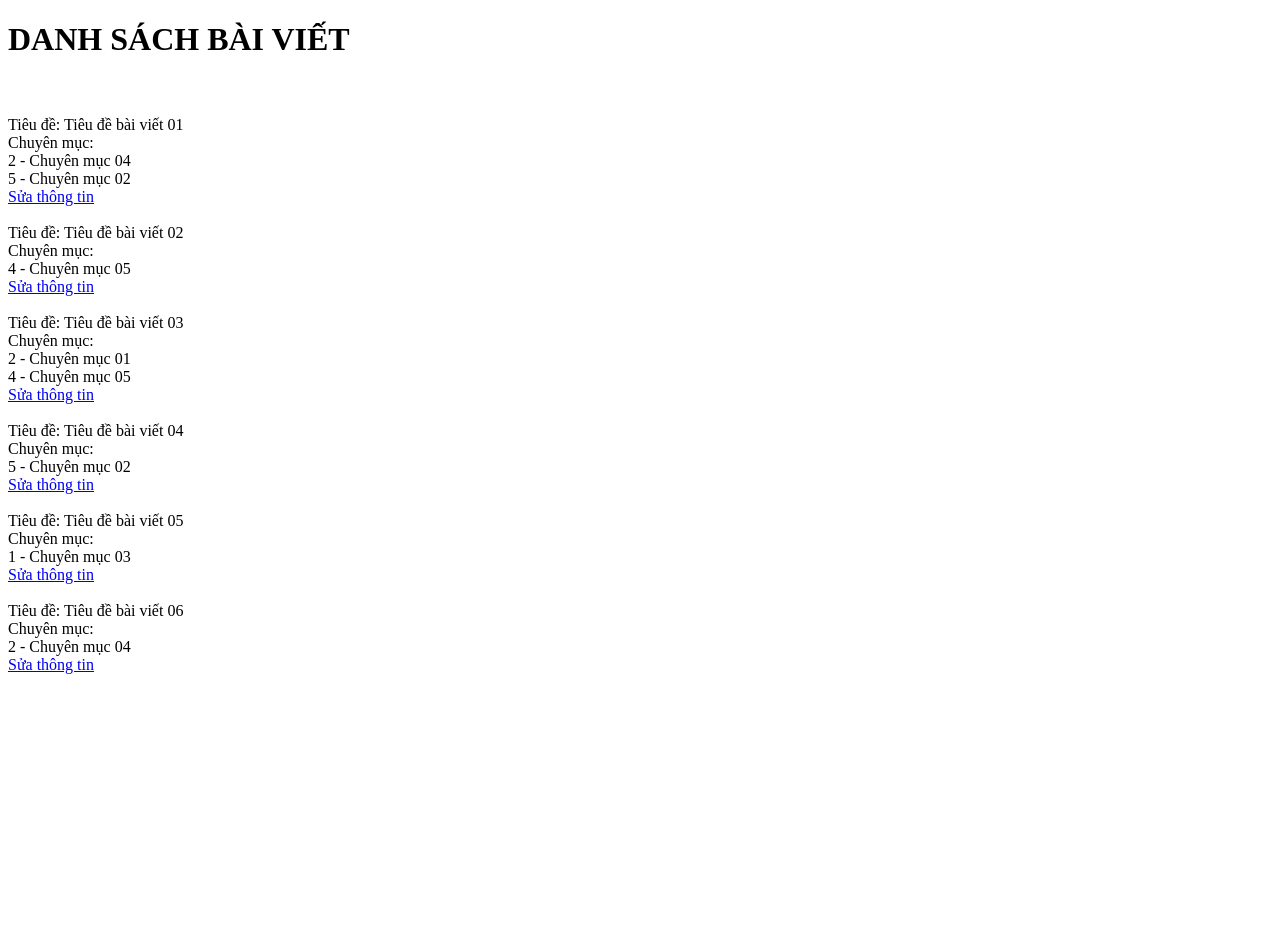
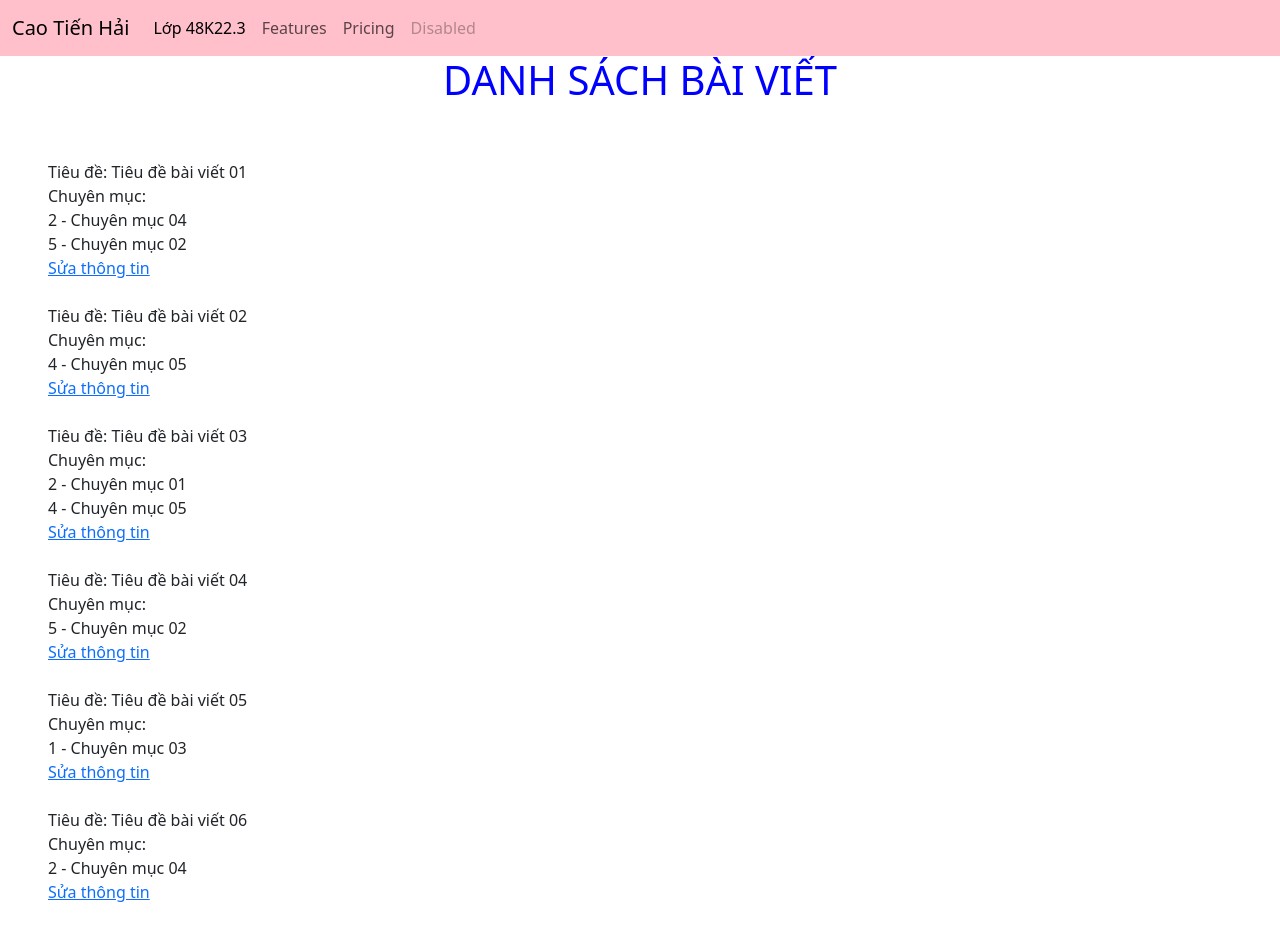
Before and after one commit to tienhai2808/de_gk_104_48K22.1_2024-2025, a Django app: page /dsbaiviet/ in a window 1280 px wide. Before the commit the page ends 674 px from the top, so only its background shows below. Run offline with Django 5.2, Linux system fonts and the light colour scheme; data comes from the database, SQL or seed files in the repository; both versions use the stored data as it was after the commit.

Commit message:
Commit 1

```diff
--- a/qlbaiviet/templates/base.html
+++ b/qlbaiviet/templates/base.html
@@ -4,8 +4,45 @@
   <meta charset="UTF-8">
   <meta name="viewport" content="width=device-width, initial-scale=1.0">
   <title>Document</title>
+  <link href="https://cdn.jsdelivr.net/npm/bootstrap@5.3.3/dist/css/bootstrap.min.css" rel="stylesheet" integrity="sha384-QWTKZyjpPEjISv5WaRU9OFeRpok6YctnYmDr5pNlyT2bRjXh0JMhjY6hW+ALEwIH" crossorigin="anonymous">
 </head>
 <body>
+  <!-- Header  -->
 
+
+  <nav class="navbar navbar-expand-lg" style="background-color: pink;">
+    <div class="container-fluid">
+      <a class="navbar-brand" href="#">Cao Tiến Hải</a>
+      <button class="navbar-toggler" type="button" data-bs-toggle="collapse" data-bs-target="#navbarNav" aria-controls="navbarNav" aria-expanded="false" aria-label="Toggle navigation">
+        <span class="navbar-toggler-icon"></span>
+      </button>
+      <div class="collapse navbar-collapse" id="navbarNav">
+        <ul class="navbar-nav">
+          <li class="nav-item">
+            <a class="nav-link active" aria-current="page" href="#">Lớp 48K22.3</a>
+          </li>
+          <li class="nav-item">
+            <a class="nav-link" href="#">Features</a>
+          </li>
+          <li class="nav-item">
+            <a class="nav-link" href="#">Pricing</a>
+          </li>
+          <li class="nav-item">
+            <a class="nav-link disabled" aria-disabled="true">Disabled</a>
+          </li>
+        </ul>
+      </div>
+    </div>
+  </nav>
+
+  <main class="mx-5">
+    {% block content %}
+
+    {% endblock %}
+  </main>
+
+
+  <script src="https://cdn.jsdelivr.net/npm/@popperjs/core@2.11.8/dist/umd/popper.min.js" integrity="sha384-I7E8VVD/ismYTF4hNIPjVp/Zjvgyol6VFvRkX/vR+Vc4jQkC+hVqc2pM8ODewa9r" crossorigin="anonymous"></script>
+  <script src="https://cdn.jsdelivr.net/npm/bootstrap@5.3.3/dist/js/bootstrap.min.js" integrity="sha384-0pUGZvbkm6XF6gxjEnlmuGrJXVbNuzT9qBBavbLwCsOGabYfZo0T0to5eqruptLy" crossorigin="anonymous"></script>
 </body>
 </html>
--- a/qlbaiviet/templates/dsbaiviet.html
+++ b/qlbaiviet/templates/dsbaiviet.html
@@ -1,12 +1,7 @@
-<!DOCTYPE html>
-<html lang="en">
-<head>
-  <meta charset="UTF-8">
-  <meta name="viewport" content="width=device-width, initial-scale=1.0">
-  <title>{{ title }}</title>
-</head>
-<body>
-  <h1>{{ title }}</h1>
+{% extends 'base.html' %}
+
+{% block content %}
+  <h1 style="text-align: center; color: blue;">{{ title }}</h1>
   {% for message in messages %}
     {{ message }}
   {% endfor %}
@@ -21,5 +16,4 @@
     <a href="/{{ baiviet.id }}/">Sửa thông tin</a>
     <br><br>
   {% endfor %}
-</body>
-</html>
+{% endblock %}
```
Also changed, not shown: db.sqlite3, qlbaiviet/migrations/0002_chuyenmuc_mo_ta.py (added), qlbaiviet/models.py (line endings or trailing spaces).
